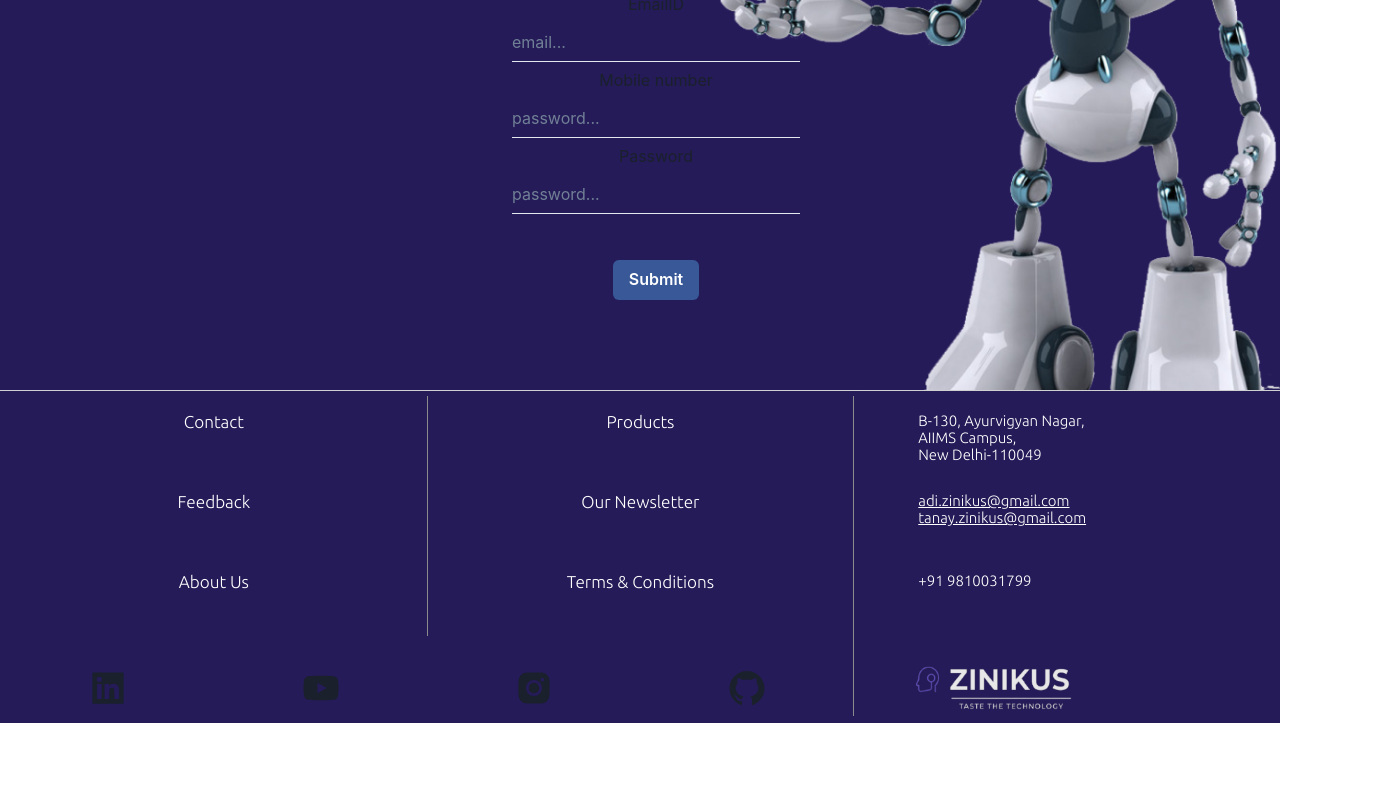
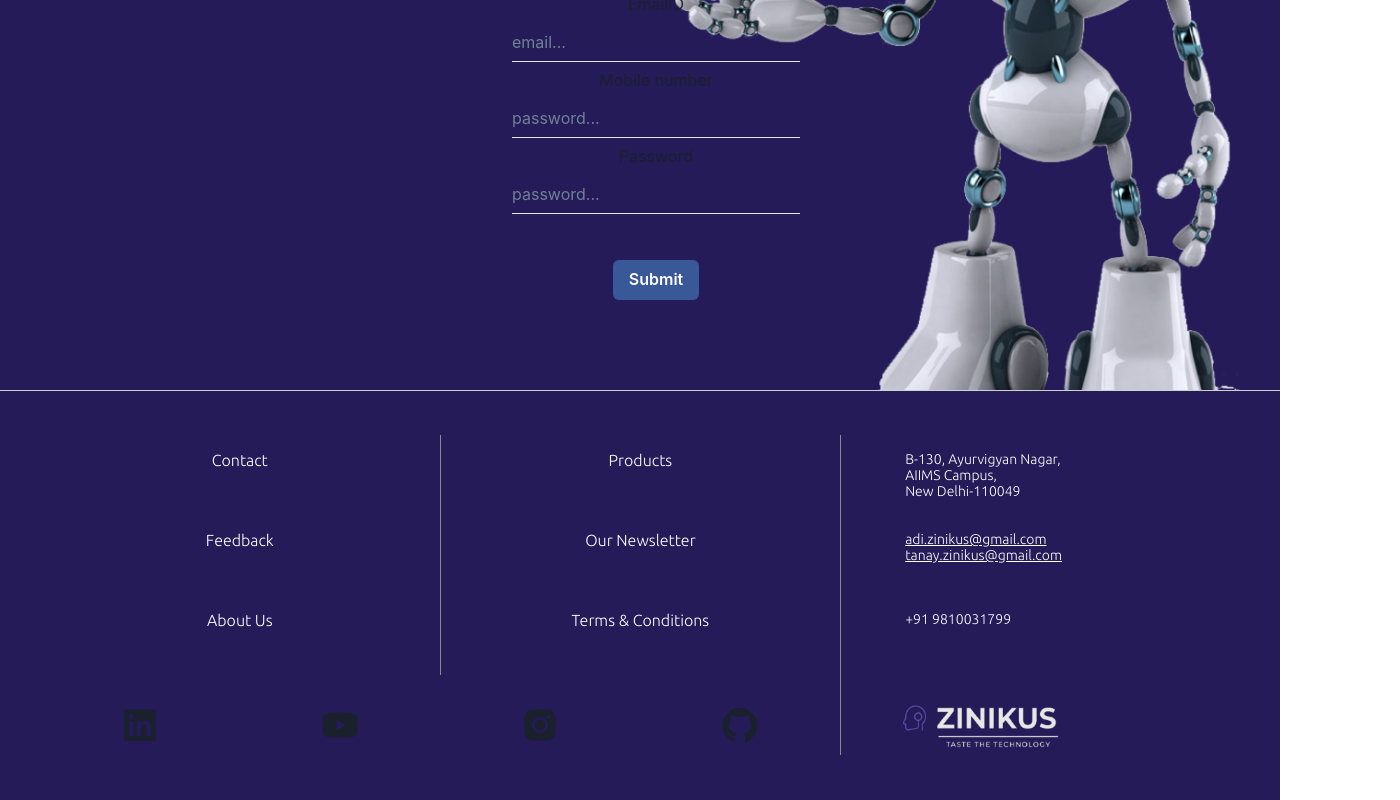
Before and after one commit to UjjwalPasahan/ZINIKUSWEB, a React (Create React App) app in the folder client/: page /signup in a window 1280 px wide. Shown: the part 331-1131 px from the top of the page, 1400 px wide, since content can reach past the window. Before the commit the page ends 1054 px from the top, so only its background shows below. Built offline with nearby package versions, Linux system fonts and the light colour scheme.

Commit message:
reverted allchanges

```diff
--- a/client/src/components/Header.jsx
+++ b/client/src/components/Header.jsx
@@ -116,8 +116,8 @@ const Header = () => {
         colorScheme="facebook"
         variant="solid"
         pos={'absolute'}
-        top={'2.6881720430107525vh'}
-        left={'82.03125vw'}
+        top={'15px'}
+        left={'1230px'}
       >
         <Link to={'/signup'}>SignUp</Link>
       </Button>
@@ -128,8 +128,8 @@ const Header = () => {
         colorScheme="facebook"
         variant="link"
         pos={'absolute'}
-        top={'4.121863799283154vh'}
-        left={'89.84375vw'}
+        top={'23px'}
+        left={'1320px'}
       >
         <Link to={'/login'}>Login</Link>
       </Button>
--- a/client/src/styles/Footer.css
+++ b/client/src/styles/Footer.css
@@ -6,8 +6,7 @@
 }
 
 .margin {
-  margin-top:  4.01vh
-  ;
+  margin-top: 30px;
 }
 .footer {
   background-color: #251b58;
@@ -15,13 +14,13 @@
 
 .defaultHR {
   color: #d0d0d0;
-  height: 0.107095046854083vh;
-  border-top: 0.107095046854083vh solid;
+  height: 0.8px;
+  border-top: 0.8px solid;
 }
 
 .footerDivider {
   background: #251b58;
-  height: 0.6693440428380187vh;
+  height: 5px;
   width: 100%;
   margin: 0;
   padding: 0%;
@@ -36,8 +35,8 @@
     'feedback newsletter email'
     'about  terms  phone'
     'icon icon logo';
-  margin: 0.13386880856760375vh;
-  grid-column-gap: 0.13386880856760375vh;
+  margin: 40px;
+  grid-column-gap: 1px;
 }
 
 .contact {
@@ -49,7 +48,7 @@
   color: #fff;
   text-align: center;
   font-family: Ubuntu;
-  font-size:  2.14190093708166vh;
+  font-size: 16px;
   font-style: normal;
   font-weight: lighter;
   line-height: normal;
@@ -64,7 +63,7 @@
   color: #fff;
   text-align: center;
   font-family: Ubuntu;
-  font-size:  2.14190093708166vh;
+  font-size: 16px;
   font-style: normal;
   font-weight: lighter;
   line-height: normal;
@@ -78,7 +77,7 @@
   cursor: pointer;
   color: #fff;
   font-family: Ubuntu;
-  font-size:  1.8741633199464525vh;
+  font-size: 14px;
   font-style: normal;
   font-weight: lighter;
   line-height: normal;
@@ -93,7 +92,7 @@
   color: #fff;
   text-align: center;
   font-family: Ubuntu;
-  font-size:  2.14190093708166vh;
+  font-size: 16px;
   font-style: normal;
   font-weight: lighter;
   line-height: normal;
@@ -108,7 +107,7 @@
   color: #fff;
   text-align: center;
   font-family: Ubuntu;
-  font-size:  2.14190093708166vh;
+  font-size: 16px;
   font-style: normal;
   font-weight: lighter;
   line-height: normal;
@@ -122,7 +121,7 @@
   cursor: pointer;
   color: #fff;
   font-family: Ubuntu;
-  font-size:  1.8741633199464525vh;
+  font-size: 14px;
   font-style: normal;
   font-weight: lighter;
   line-height: normal;
@@ -139,7 +138,7 @@
   color: #fff;
   text-align: center;
   font-family: Ubuntu;
-  font-size:  2.14190093708166vh;
+  font-size: 16px;
   font-style: normal;
   font-weight: lighter;
   line-height: normal;
@@ -154,7 +153,7 @@
   color: #fff;
   text-align: center;
   font-family: Ubuntu;
-  font-size:  2.14190093708166vh;
+  font-size: 16px;
   font-style: normal;
   font-weight: lighter;
   line-height: normal;
@@ -169,7 +168,7 @@
   color: #fff;
 
   font-family: Ubuntu;
-  font-size:  1.8741633199464525vh;
+  font-size: 14px;
   font-style: normal;
   font-weight: lighter;
   line-height: normal;
--- a/client/src/styles/home.css
+++ b/client/src/styles/home.css
@@ -16,7 +16,7 @@ html{
 }
 
 .glassyEffect {
-  height: 9.370816599732262vh;
+  height: 70px;
   width: 100%;
   background: rgba(218, 218, 218, 0.162);
   position: absolute;
@@ -26,7 +26,7 @@ html{
 .defaultHR {
   width: 100%;
   position: absolute;
-  size: 0.6693440428380187vh;
+  size: 5px;
   color: #d0d0d0;
 }
 .spaceMaker {
@@ -77,25 +77,25 @@ html{
 }
 
 .gradC1 {
-  border-radius: 38.28647925033467vh;
+  border-radius: 286px;
   background: #2b00ff;
   filter: blur(200px);
   width: 286px;
   height: 286px;
   -webkit-filter: blur(186px);
-  width: 38.28647925033467vh;
-  height: 38.28647925033467vh;
+  width: 286px;
+  height: 286px;
   flex-shrink: 0;
   position: absolute;
   left: -10vw;
 }
 
 .gradE1 {
-  border-radius: 8.032128514056225vh;
+  border-radius: 60px;
   background: #2b00ff;
   filter: blur(201.5px);
-  width: 13.429317269076304vh;
-  height: 87.04002677376171vh;
+  width: 100.317px;
+  height: 650.189px;
   transform: rotate(37.147deg);
   flex-shrink: 0;
   position: absolute;
@@ -105,7 +105,7 @@ html{
 .ourteam{
     font-family: 'Merriweather Sans', sans-serif;
     padding: 2rem 0 -4rem 0;
-    margin-bottom: 2.677376171352075vh;
+    margin-bottom: 20px;
 }
 
 .teamheading{
--- a/client/src/styles/services.css
+++ b/client/src/styles/services.css
@@ -1,7 +1,7 @@
 @import url('https://fonts.googleapis.com/css2?family=Merriweather+Sans&family=Ubuntu:wght@300;400&display=swap');
 
 .servicesGlassyEffect {
-  height: 9.370816599732262vh;
+  height: 70px;
   width: 100%;
   background: rgba(8, 8, 8, 0.418);
   z-index: -1;
@@ -21,11 +21,11 @@
 }
 .callHeading h1 {
   font-family: 'Merriweather Sans', sans-serif;
-  font-size: 8.032128514056225vh;
+  font-size: 60px;
 }
 .callHeading p {
   font-family: 'Ubuntu', sans-serif;
-  font-size: 3.3467202141900936vh;
+  font-size: 25px;
 }
 
 .ContactspaceMaker {
@@ -49,7 +49,7 @@
 .ourServices h1 {
   text-align: center;
   font-family: 'Merriweather Sans', sans-serif;
-  font-size: 6.693440428380187vh;
+  font-size: 50px;
   font-weight: 700;
   color: #6d6b6b;
   padding-top: 2rem;
@@ -57,7 +57,7 @@
 
 .serviceContainer {
   margin: 0px 150px 100px 150px;
-  padding: 8.032128514056225vh;
+  padding: 60px;
   position: absolute;
   z-index: 1000;
   display: grid;
@@ -66,7 +66,7 @@
   grid-template-areas:
     'graph  text1'
     'text2  envelope';
-  grid-column-gap: 4.016064257028113vh;
+  grid-column-gap: 30px;
 }
 .el1 {
   background-image: url('../assets/homepage/serviceObj1.svg');
--- a/client/src/styles/signup.css
+++ b/client/src/styles/signup.css
@@ -5,7 +5,7 @@
     height: 100vh;
     width: 100vw;
     background-repeat: no-repeat;
-    background-position: 87.01472556894244vh;
+    background-position: 650px;
     position: absolute;
     top: 10;
 
--- a/client/src/styles/team.css
+++ b/client/src/styles/team.css
@@ -5,16 +5,16 @@
     justify-content: center;
     margin-left:6%;
     margin-right: 6%;
-    margin-bottom: 12.048192771084338vh;
+    margin-bottom: 90px;
 }
 
 .teams{
-    padding: 2.677376171352075vh;
+    padding: 20px;
     background-color: rgba(255, 255, 255, 0.2);
     backdrop-filter: blur(100px);
-    border-radius: 2.677376171352075vh;
+    border-radius: 20px;
     box-shadow: 0 4px 8px rgba(0, 0, 0, 0.1);
-    width: 40.16064257028113vh;
+    width: 300px;
     margin: 5%;
     padding: 6%;
     text-align: center;
@@ -22,8 +22,8 @@
 }
 
 .teamimg{
-    width: 13.386880856760374vh;
-    height: 13.386880856760374vh;
+    width: 100px;
+    height: 100px;
     margin-left: 30.1%;
     border-radius: 50%;
 }
```
Also changed, not shown: client/src/components/ContactUs.jsx (added, +9 -0 lines), client/src/styles/contactUs.css (added).
